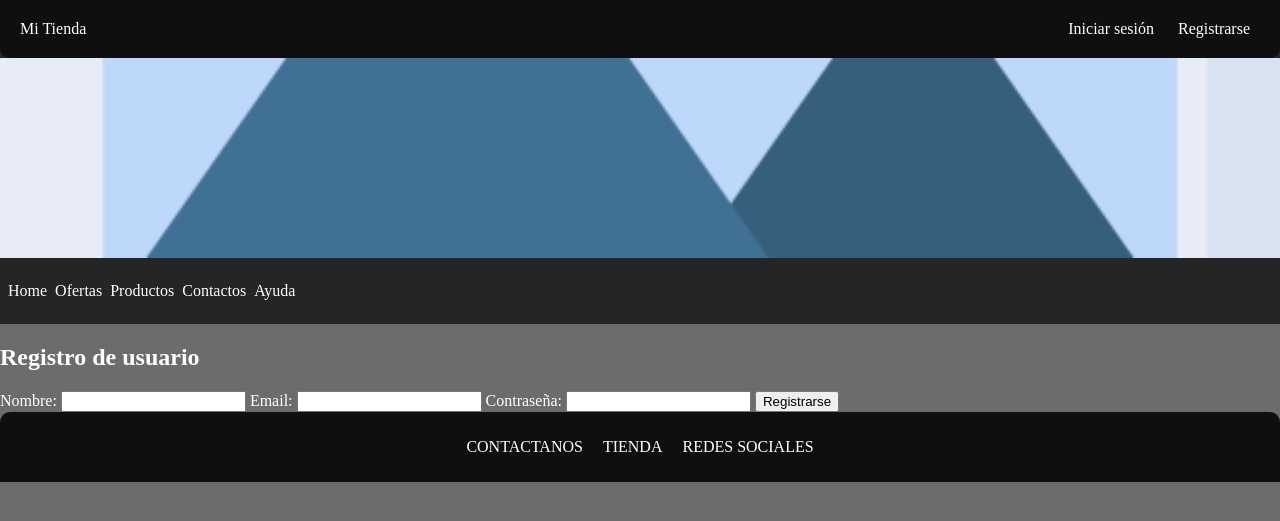
After one commit to Alvaro17-max/Tienda-online, a Flask app: page /registro in a window 1280 px wide. The commit adds this page. Shown: the top 521 px of the page. Run offline with Flask 3, Linux system fonts and the light colour scheme.

Commit message:
creación de la pagina de resgistro

```diff
--- a/flask/frontend/app.py
+++ b/flask/frontend/app.py
@@ -9,5 +9,9 @@ def home():
 def login():
   return render_template('login.html')
 
+@app.route('/registro')
+def registro():
+  return render_template('registro.html')
+
 if __name__ == '__main__':
   app.run(host="0.0.0.0", debug=True, port=5000)
--- a/flask/frontend/templates/base.html
+++ b/flask/frontend/templates/base.html
@@ -14,8 +14,8 @@
                     Mi Tienda
                 </div>
                 <div class="login">
-                    <a href="{ login }">Iniciar sesión</a>
-                    <a href="">Registrarse</a>
+                    <a href="{{ url_for('login') }}">Iniciar sesión</a>
+                    <a href="{{ url_for('registro') }}">Registrarse</a>
                 </div>
             </div>
         </div>
--- /dev/null
+++ b/flask/frontend/templates/registro.html
@@ -0,0 +1,23 @@
+{% extends "base.html" %}
+
+{% block title %}Registro{% endblock %}
+
+{% block content %}
+    <section>
+        <div class="registro-form">
+            <h2>Registro de usuario</h2>
+            <form action="/registro" method="post">
+                <label for="nombre">Nombre:</label>
+                <input type="text" id="nombre" name="nombre" required>
+
+                <label for="email">Email:</label>
+                <input type="email" id="email" name="email" required>
+
+                <label for="password">Contraseña:</label>
+                <input type="password" id="password" name="password" required>
+
+                <button type="submit">Registrarse</button>
+            </form>
+        </div>
+    </section>
+{% endblock %}
```
